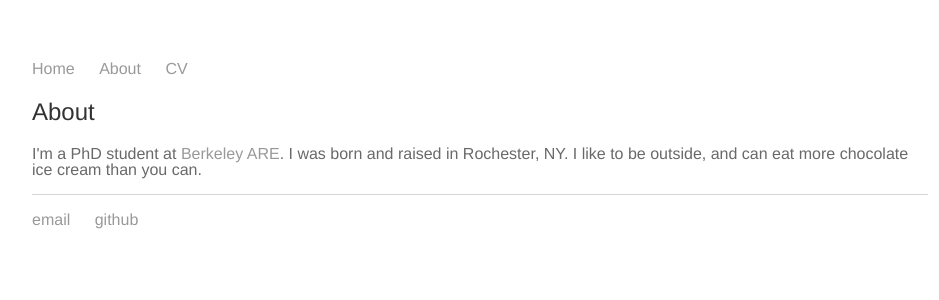
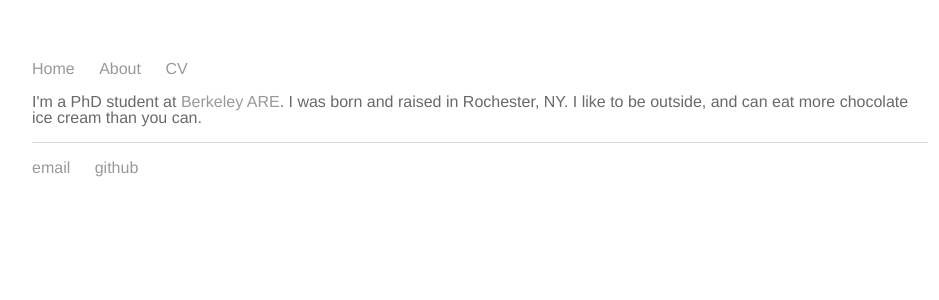
Before and after one commit to Matt-Tarduno/Matt-Tarduno.github.io, a Jekyll site: the page built from about/index.html, in a window 1280 px wide. Shown: the top 300 px of the page, without its empty margins (160-1099 px from the left). Built offline with Jekyll 4.4.1, drawn with Linux system fonts in a browser that asks for light colours.

Commit message:
Update index.html

```diff
--- a/about/index.html
+++ b/about/index.html
@@ -3,6 +3,6 @@ layout: default
 title: About
 ---
 <div class="blurb">
-	<h1>About</h1>
+	<h1></h1>
 	<p>I'm a PhD student at <a href="https://are.berkeley.edu/" target="_blank">Berkeley ARE</a>. I was born and raised in Rochester, NY. I like to be outside, and can eat more chocolate ice cream than you can. </p>
 </div><!-- /.blurb -->
```
